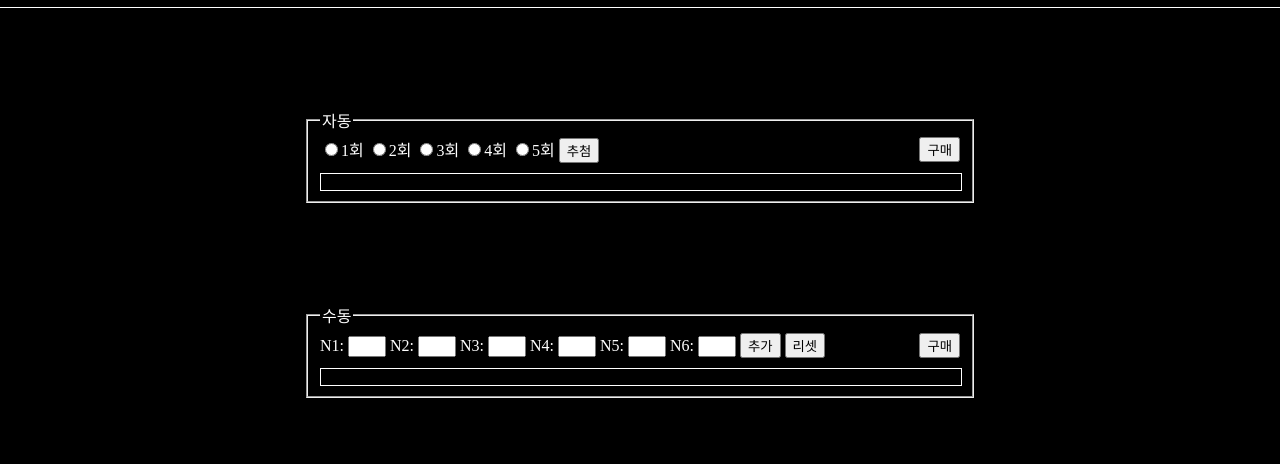
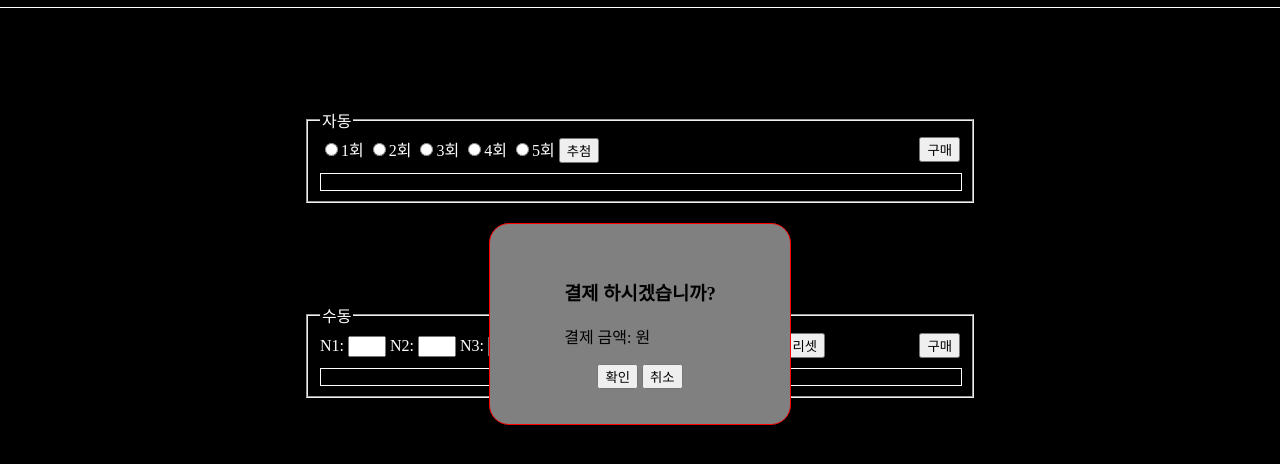
Before and after one commit to junsikBang/1hourLotto, a plain HTML site: page buy.html in a window 1280 px wide. Shown: the part 76-540 px from the top of the page. Drawn offline with Linux system fonts and the light colour scheme.

Commit message:
팝업창 추가

```diff
--- a/buy.html
+++ b/buy.html
@@ -68,6 +68,19 @@
         </fieldset>
     </form>
 
+    <div id="popup">
+        <div class="popup_wrap">
+            <div>
+                <h3>결제 하시겠습니까?</h3>
+                <p>결제 금액: <span id="pay_value"></span> 원</p>
+            </div>
+            <div class="btn">
+                <button class="ok_btn">확인</button>
+                <button class="close_btn">취소</button>
+            </div>
+        </div>
+    </div>
+
     <script src="js/buy.js"></script>
 </body>
 </html>
--- a/css/buy.css
+++ b/css/buy.css
@@ -108,3 +108,27 @@ input[type=text] {
 #manual_buy_btn {
     float: right;
 }
+
+#popup {
+    position: fixed;
+    display: flex;
+    justify-content: center;
+    align-items: center;
+    top: 0;
+    left: 0;
+    width: 100%;
+    height: 100%;
+    z-index: 999;
+}
+
+#popup .popup_wrap {
+    display: flex;
+    flex-direction: column;
+    align-items: center;
+    justify-content: center;
+    width: 300px;
+    height: 200px;
+    background-color: gray;
+    border-radius: 20px;
+    border: 1px solid red;
+}
--- a/js/buy.js
+++ b/js/buy.js
@@ -8,6 +8,11 @@ const manual_pay_box = document.getElementById('manual_payment_box');
 const manual_nums = document.getElementsByName('manual_num');
 const manual_addBtn = document.getElementById('manual_add_btn');
 const manual_resetBtn = document.getElementById('manual_reset_btn');
+const popup = document.getElementById('popup');
+const ok_btn = document.querySelector('.ok_btn');
+const close_btn = document.querySelector('.close_btn');
+const auto_buy_btn = document.getElementById('auto_buy_btn');
+const manual_buy_btn = document.getElementById('manual_buy_btn');
 
 let lotto;
 let lottoArr = new Array();
@@ -145,3 +150,24 @@ manual_resetBtn.addEventListener('click', () => {
     manual_pay_box.innerText = "";
     manual_pay_box.style.display = "none";
 })
+
+function openPopup() {
+    popup.style.display = 'flex';
+}
+
+function closePopup() {
+    popup.style.display = 'none';
+}
+
+ok_btn.addEventListener('click', closePopup);
+close_btn.addEventListener('click', closePopup);
+
+auto_buy_btn.addEventListener('clcik', () => {
+
+    openPopup();
+})
+
+manual_buy_btn.addEventListener('clcik', () => {
+
+    openPopup()
+})
```
